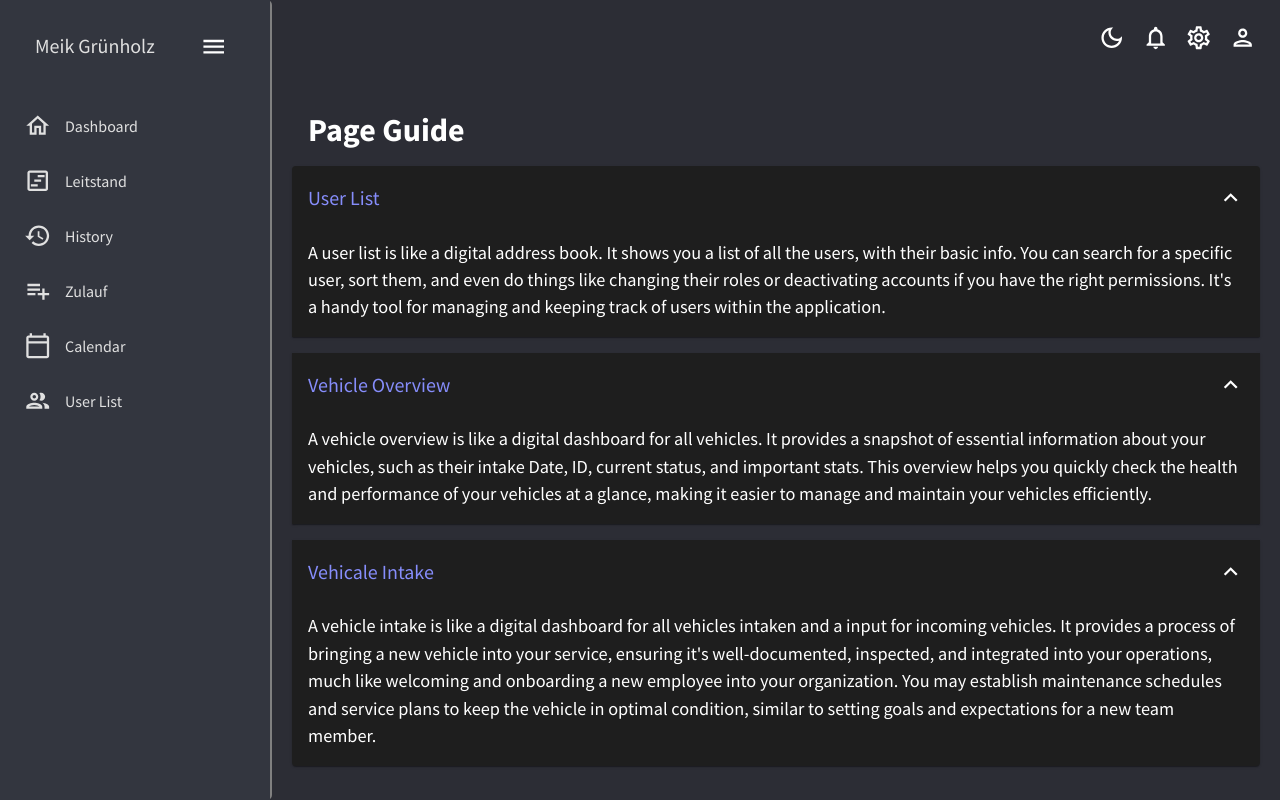
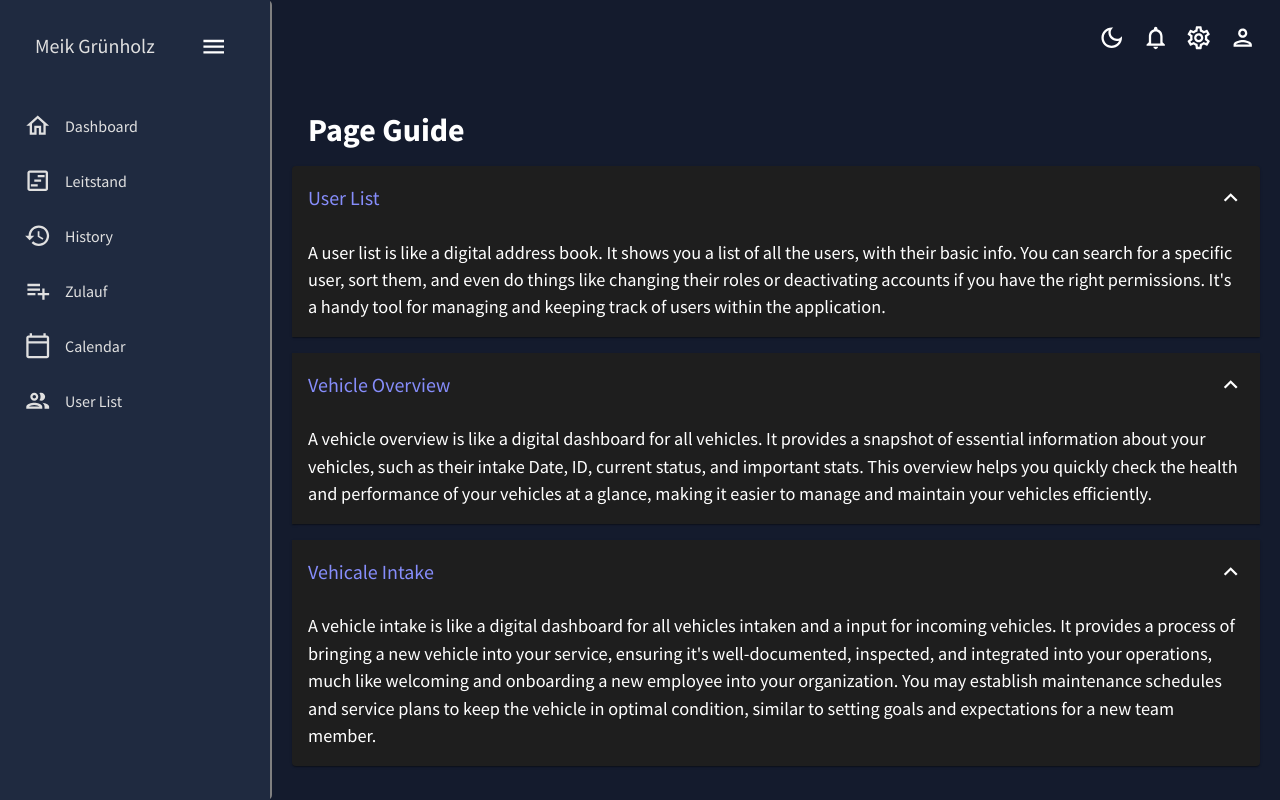
Before and after one commit to crowtek/Data-Visualization-Tool, a React (Create React App) app: page /faq in a window 1280 px wide. Built offline with nearby package versions, Linux system fonts and the light colour scheme.

Commit message:
changed the primary Color

```diff
--- a/src/styles/TableStyle.js
+++ b/src/styles/TableStyle.js
@@ -29,7 +29,7 @@ export const TableStyle = () => {
       color: `${colors.greenAccent[200]} !important`,
     },
     '& .css-3jf6oj-MuiButtonBase-root-MuiButton-root': {
-      color: `${colors.primary[300]} !important`,
+      color: `${colors.primary[600]} !important`,
     },
     'MuiDataGrid-panelWrapper.Mui-checked': {
       color: `${colors.primary[300]} !important`,
--- a/src/theme.js
+++ b/src/theme.js
@@ -20,8 +20,8 @@ export const tokens = (mode) => ({
         100: "#d0d1d5",
         200: "#a1a4ab",
         300: "#727681",
-        400: "#33363F",
-        500: "#2C2D35",
+        400: "#1F2A40",
+        500: "#141b2d",
         600: "#101624",
         700: "#0c101b",
         800: "#080b12",
@@ -78,8 +78,8 @@ export const tokens = (mode) => ({
         200: "#080b12",
         300: "#0c101b",
         400: "#f2f0f0", // manually changed
-        500: "#2C2D35",
-        600: "#33363F",
+        500: "#141b2d",
+        600: "#1F2A40",
         700: "#727681",
         800: "#a1a4ab",
         900: "#d0d1d5",
```
